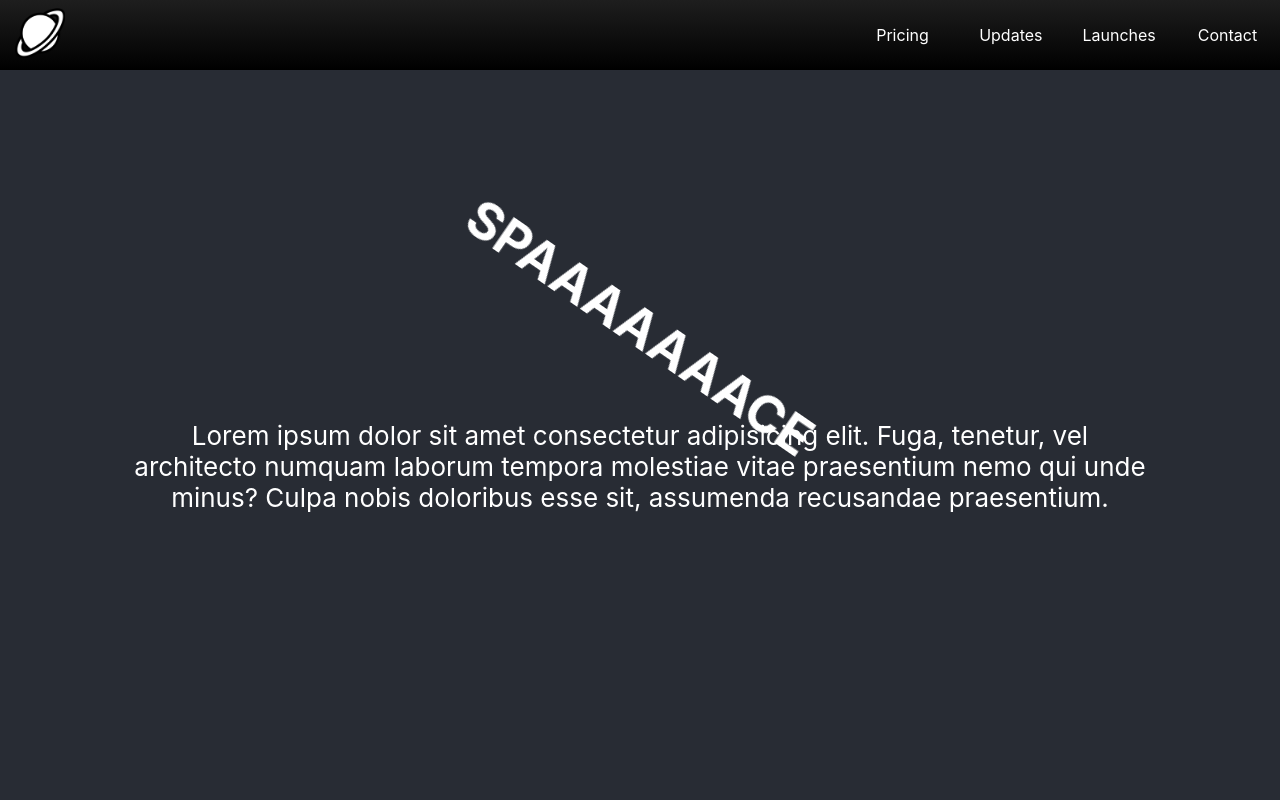
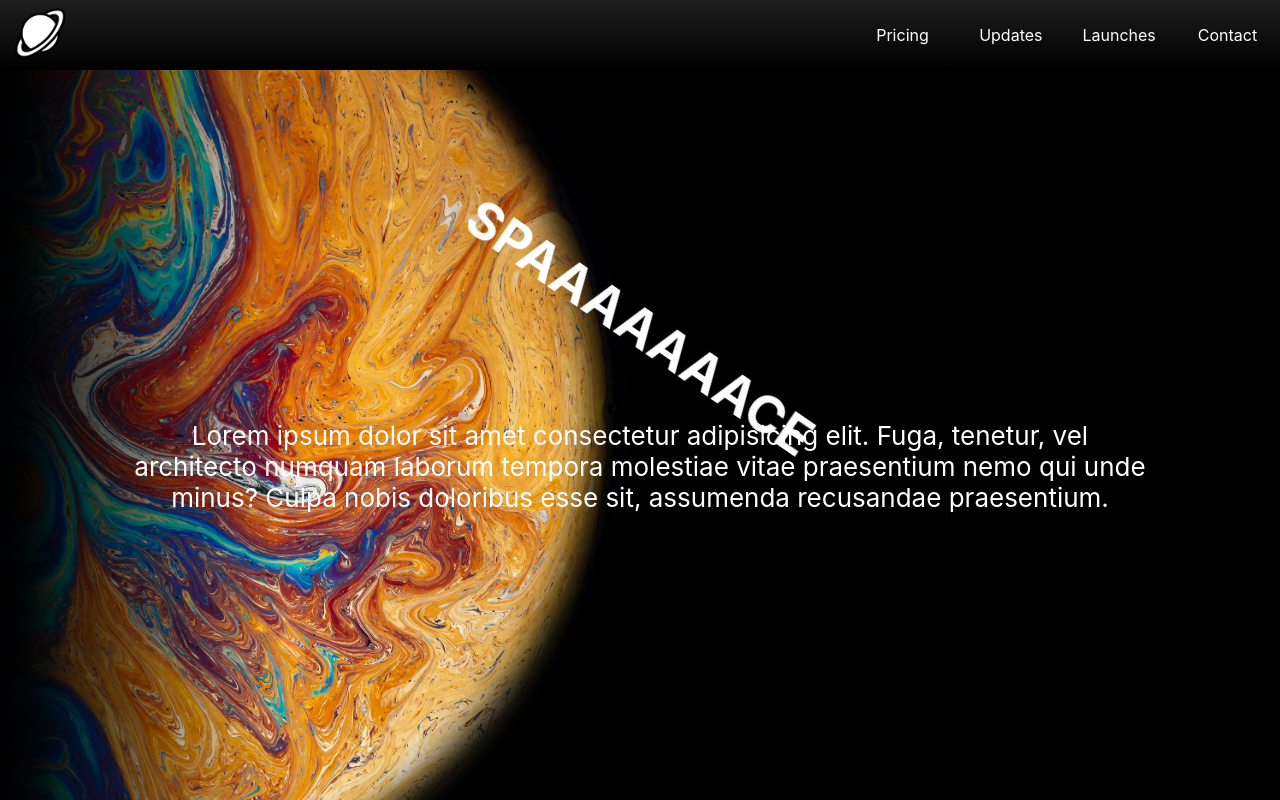
Before and after one commit to Catalystiq/vortexvoyages, a React (Create React App) app in the folder tsa-webmaster/: page / in a window 1280 px wide. Built offline with nearby package versions, Linux system fonts and the light colour scheme.

Commit message:
add background image

```diff
--- a/tsa-webmaster/src/App.css
+++ b/tsa-webmaster/src/App.css
@@ -3,7 +3,11 @@
 }
 
 .App-header {
-	background-color: #282c34;
+	background-color: #000000;
+	background-image: url('../public/img/background.jpg');
+	background-size: cover;
+	background-position: -26vw;
+	background-repeat: no-repeat;
 	min-height: 100vh;
 	display: flex;
 	flex-direction: column;
```
Also changed, not shown: tsa-webmaster/public/img/background.jpg (added).
